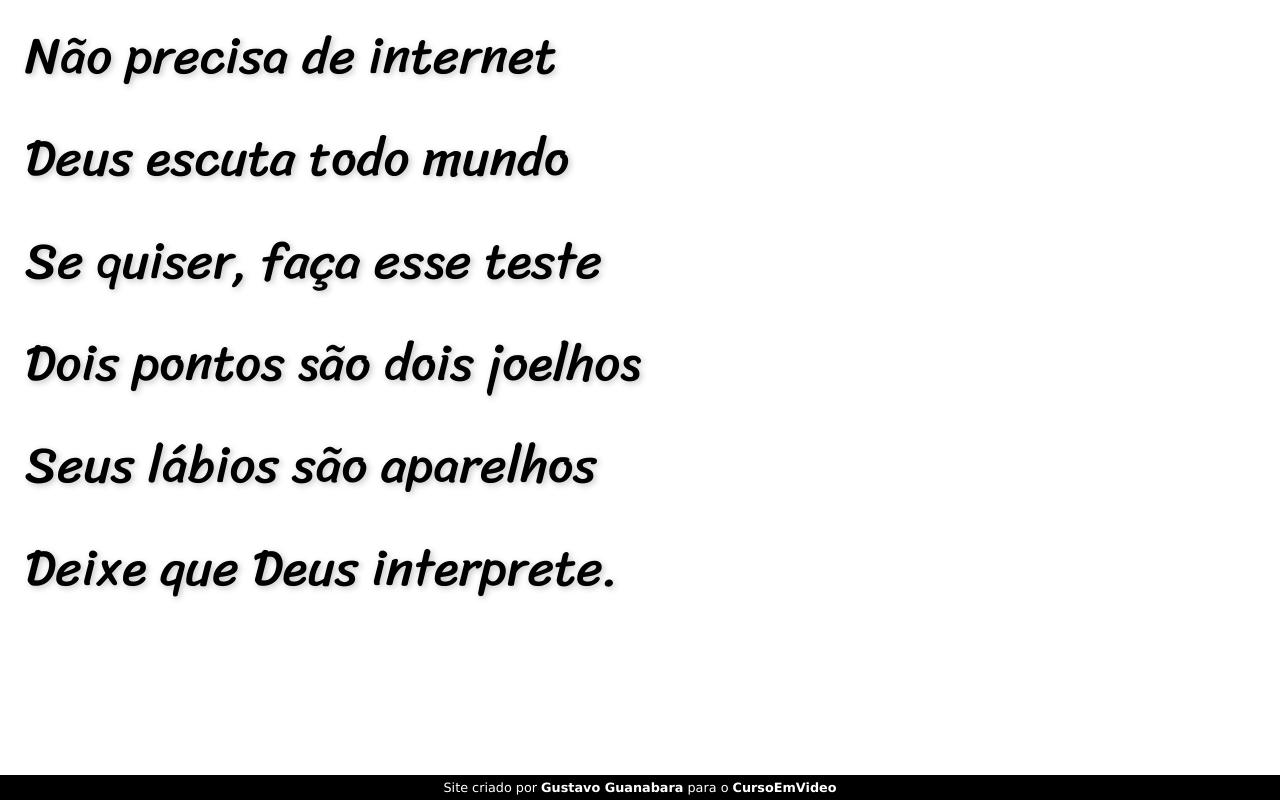
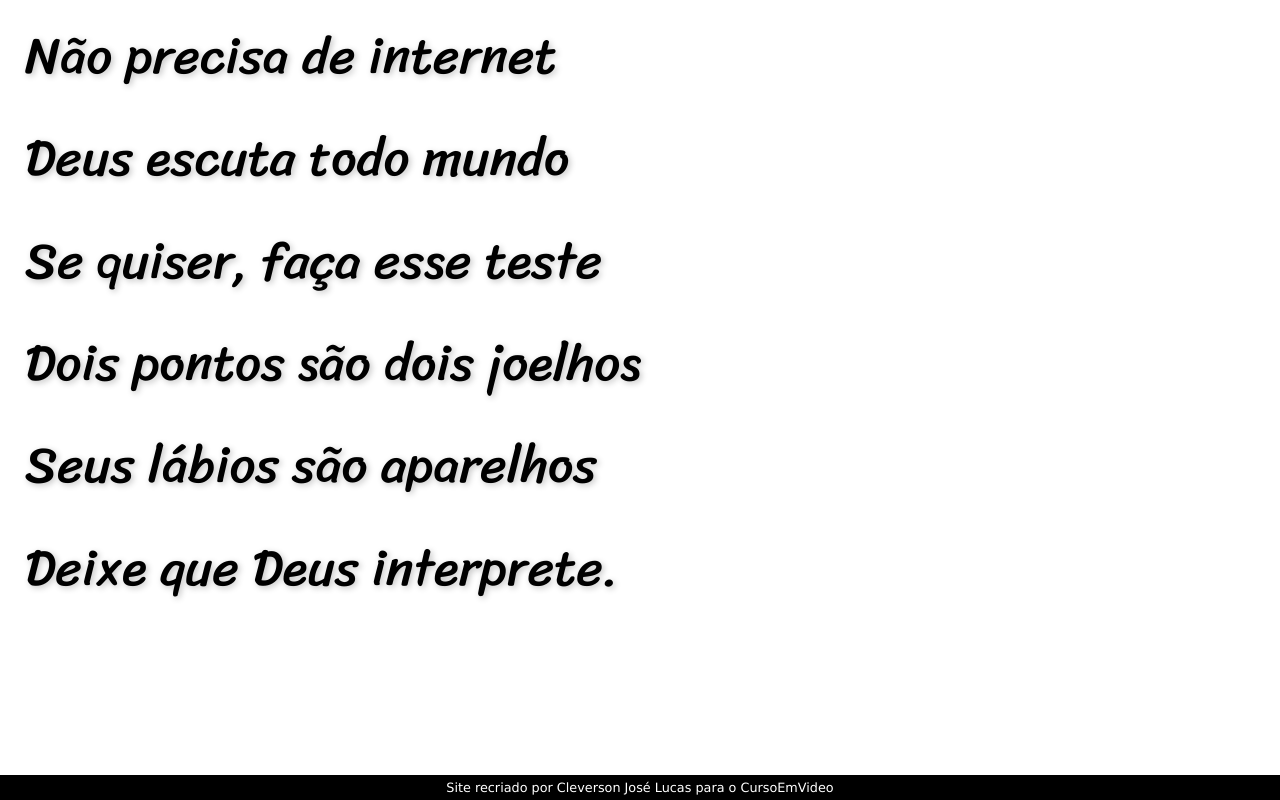
Before and after one commit to CleversonLucas/projeto-cordel, a plain HTML site: page index.html in a window 1280 px wide. Shown: the part 5573-6373 px from the top of the page. Drawn offline with Linux system fonts and the light colour scheme.

Commit message:
atualizacao

```diff
--- a/index.html
+++ b/index.html
@@ -88,7 +88,7 @@
     </main>
 
     <footer>
-        <p>Site criado por <a href="https://gustavoguanabara.github.io/" target="_blank">Gustavo Guanabara</a> para o <a href="https://www.cursoemvideo.com/cursos/" target="_blank">CursoEmVideo</a></p>
+        <p>Site recriado por Cleverson José Lucas</a> para o CursoEmVideo</p>
     </footer>
 
 </body>
```
